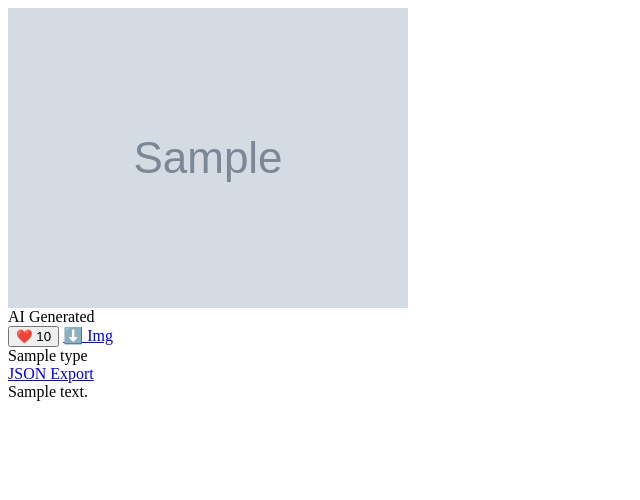
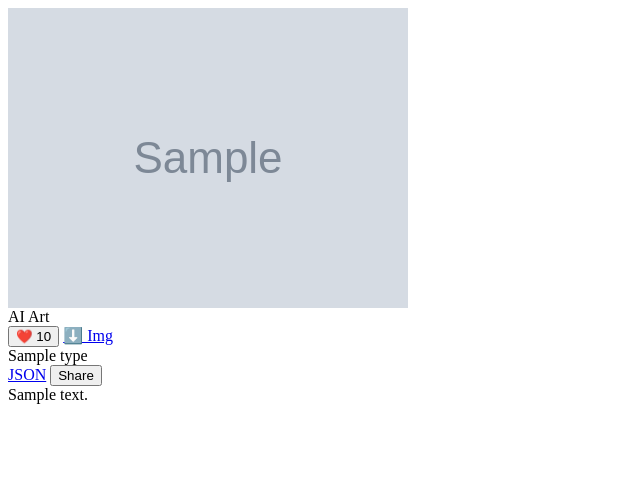
Before and after one commit to Devil-nkp/GameLore-AI, a Flask app: template templates/partials/result_card.html in a window 1280 px wide. Shown: the top 500 px of the page, without its empty margins (0-640 px from the left). Run offline with Flask 3, Linux system fonts and the light colour scheme; the template is opened without the code that fills it: most values are stand-ins (such as "Sample title", 1, 10 or a date in 2020); grey boxes marked "Sample" are stand-in pictures.

Commit message:
result_card.html

```diff
--- a/templates/partials/result_card.html
+++ b/templates/partials/result_card.html
@@ -1,32 +1,30 @@
-<div class="animate-fade-in-up grid md:grid-cols-3 gap-6">
-
-    <div class="md:col-span-1">
-        <div class="glass p-2 rounded-xl relative group">
-            <img src="{{ gen.image_url }}" alt="Generated Asset" class="w-full h-auto rounded-lg shadow-lg border border-slate-700">
-            <div class="absolute bottom-2 right-2 bg-black/70 px-2 py-1 rounded text-xs text-white">
-                AI Generated
-            </div>
+<div class="animate-fade-in-up grid md:grid-cols-3 gap-6 h-full">
+    <div class="md:col-span-1 flex flex-col">
+        <div class="glass p-2 rounded-xl relative group mb-3">
+            <img src="{{ gen.image_url }}" alt="Generated Asset" class="w-full h-48 object-cover rounded-lg shadow-lg border border-slate-700 bg-black">
+            <div class="absolute bottom-2 right-2 bg-black/70 px-2 py-1 rounded text-xs text-white">AI Art</div>
         </div>
 
-        <div class="flex gap-2 mt-4 justify-center">
-             <button hx-post="/like/{{ gen.id }}" hx-swap="outerHTML" class="flex items-center gap-1 bg-slate-800 hover:bg-pink-900/50 px-3 py-1 rounded-full transition text-pink-400 border border-pink-500/30">
+        <div class="flex gap-2 justify-center">
+             <button hx-post="/like/{{ gen.id }}" hx-swap="outerHTML" class="flex items-center gap-1 bg-slate-800 hover:bg-pink-900/50 px-3 py-1 rounded-full transition text-pink-400 border border-pink-500/30 text-sm font-bold">
                 ❤️ {{ gen.likes }}
             </button>
-            <a href="{{ gen.image_url }}" download target="_blank" class="bg-slate-800 hover:bg-slate-700 px-3 py-1 rounded-full text-xs text-blue-400 border border-blue-500/30">
+            <a href="{{ gen.image_url }}" download target="_blank" class="bg-slate-800 hover:bg-slate-700 px-3 py-1 rounded-full text-xs text-blue-400 border border-blue-500/30 flex items-center">
                 ⬇️ Img
             </a>
         </div>
     </div>
 
-    <div class="md:col-span-2">
-        <div class="flex justify-between items-center mb-4 border-b border-slate-700 pb-2">
+    <div class="md:col-span-2 flex flex-col h-full">
+        <div class="flex justify-between items-center mb-3 border-b border-slate-700 pb-2">
             <span class="text-xs font-bold text-pink-400 uppercase tracking-widest">{{ gen.type }}</span>
             <div class="flex gap-2">
-                <a href="/export/{{ gen.id }}" class="text-xs bg-slate-700 hover:bg-slate-600 px-2 py-1 rounded text-white transition">JSON Export</a>
+                <a href="/export/{{ gen.id }}" class="text-xs bg-slate-700 hover:bg-slate-600 px-2 py-1 rounded text-white transition">JSON</a>
+                <button hx-post="/share_discord/{{ gen.id }}" hx-swap="outerHTML" class="text-xs bg-indigo-600 hover:bg-indigo-500 px-2 py-1 rounded text-white transition">Share</button>
             </div>
         </div>
 
-        <div class="prose prose-invert max-w-none text-sm text-slate-300 h-[300px] overflow-y-auto pr-2 custom-scrollbar">
+        <div class="prose prose-invert max-w-none text-sm text-slate-300 overflow-y-auto pr-2 custom-scrollbar flex-1 max-h-[400px]">
             {{ gen.content | safe }}
         </div>
     </div>
```
